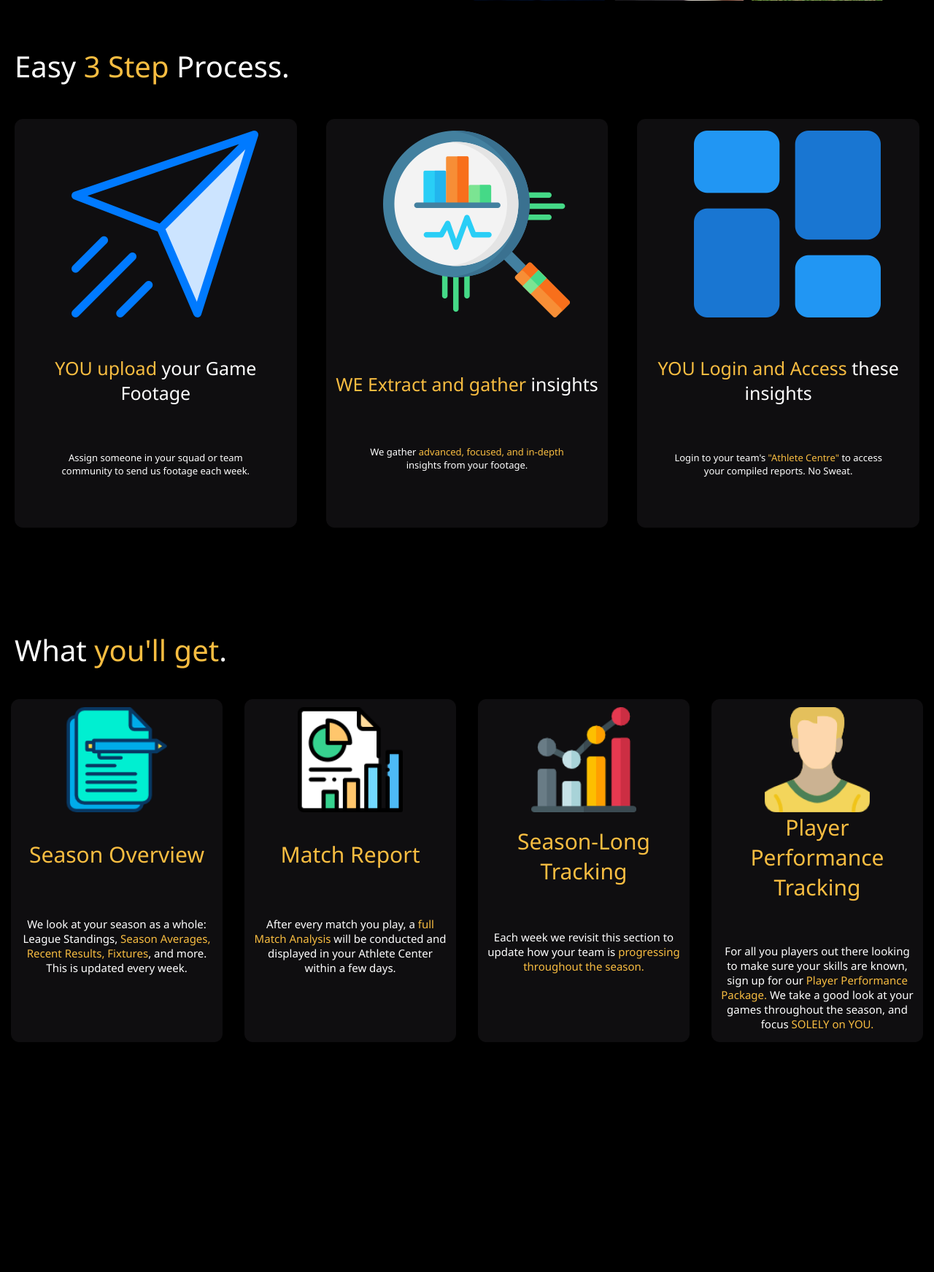
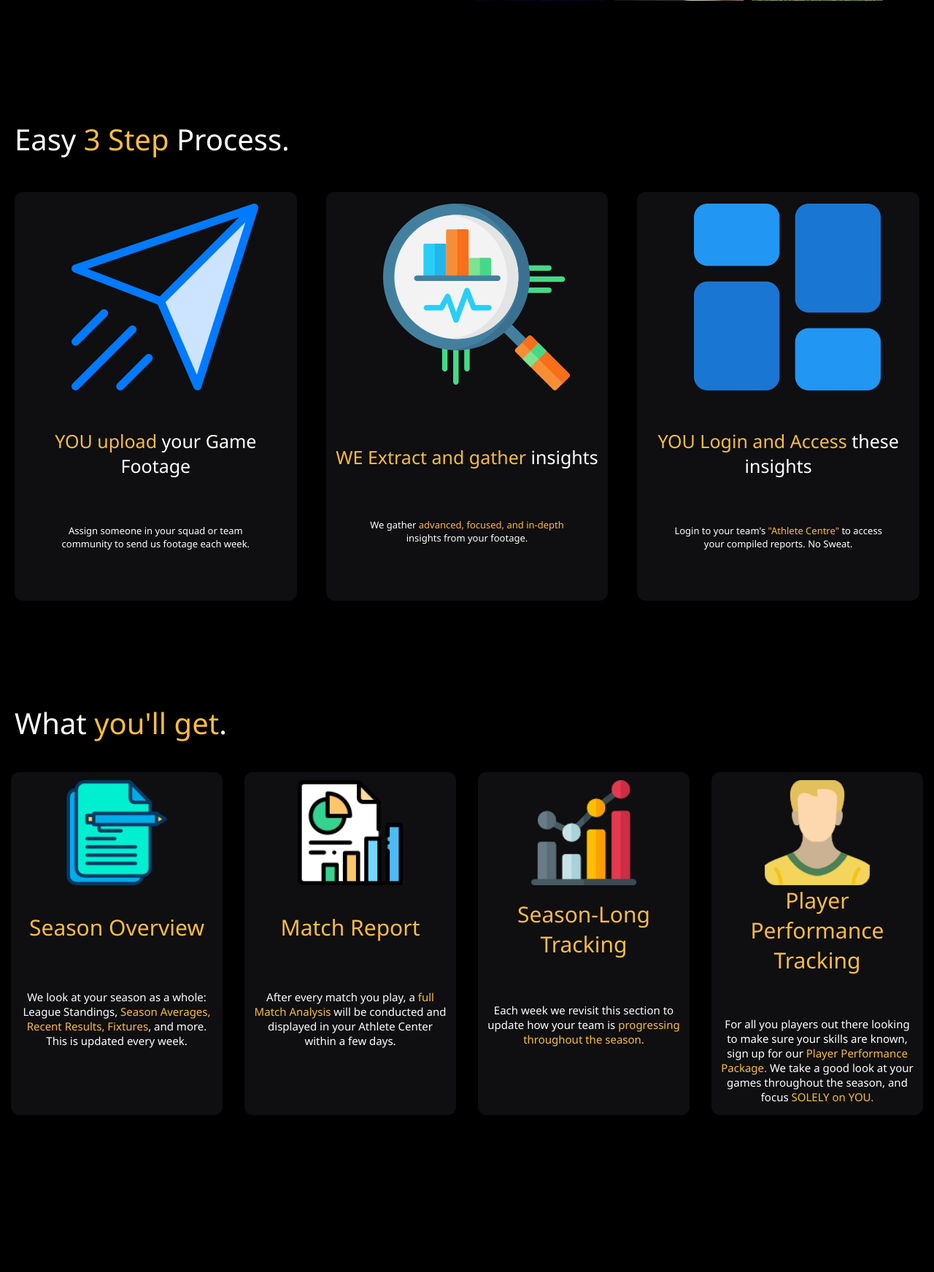
Before and after one commit to mben429/sports-x-data, a Django app: page / in a window 1280 px wide. Shown: the part 537-2280 px from the top of the page at 73% size. Run offline with Django 3.2, Linux system fonts and the light colour scheme; some libraries are stand-ins or nearby versions.

Commit message:
altered css on homepage

```diff
--- a/general/static/general/css/base.css
+++ b/general/static/general/css/base.css
@@ -280,8 +280,8 @@ body {
 #three-steps-header-id {
   grid-column-start: 1;
   grid-column-end: 7;
-  grid-row-start: 6;
-  grid-row-end: 7;
+  grid-row-start: 7;
+  grid-row-end: 8;
 }
 
 .three-steps-container{
@@ -291,8 +291,8 @@ body {
 }
 
 #three-steps-container-id {
-  grid-row-start: 7;
-  grid-row-end: 13;
+  grid-row-start: 8;
+  grid-row-end: 14;
   grid-column-start: 1;
   grid-column-end: 7;
 }
@@ -367,8 +367,8 @@ body {
 #what-youll-get-header-id {
     grid-column-start: 1;
     grid-column-end: 7;
-    grid-row-start: 14;
-    grid-row-end: 15;
+    grid-row-start: 15;
+    grid-row-end: 16;
 }
 
 /*What you'll get*/
@@ -381,8 +381,8 @@ body {
 #what-youll-get-container-id {
   grid-column-start: 1;
   grid-column-end: 7;
-  grid-row-start: 15;
-  grid-row-end: 20;
+  grid-row-start: 16;
+  grid-row-end: 21;
 }
 
 .hp-panel {
```
